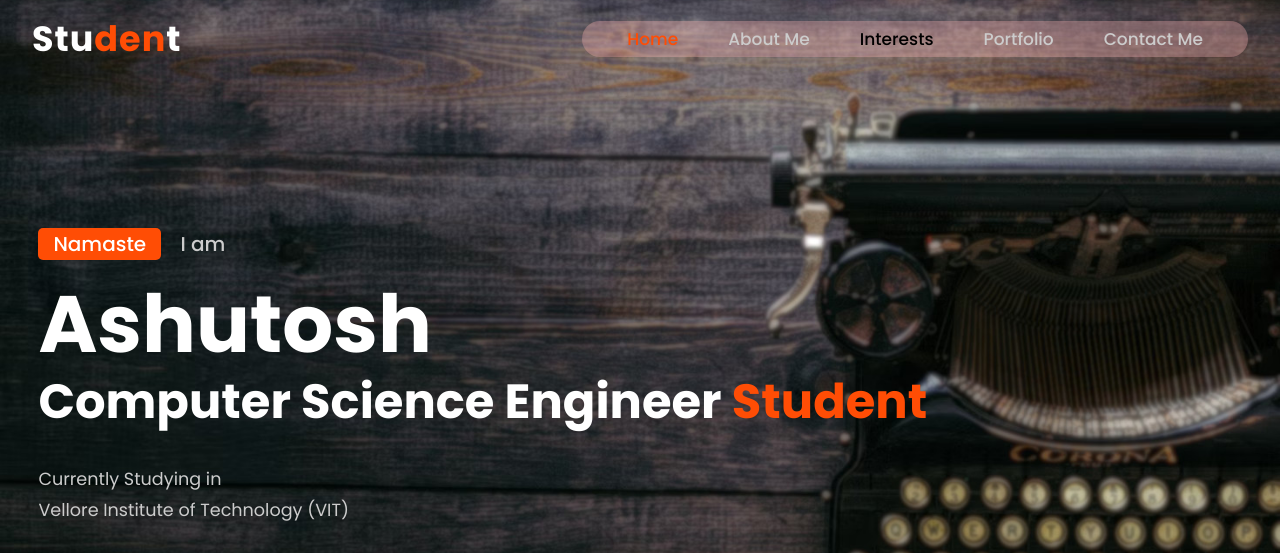
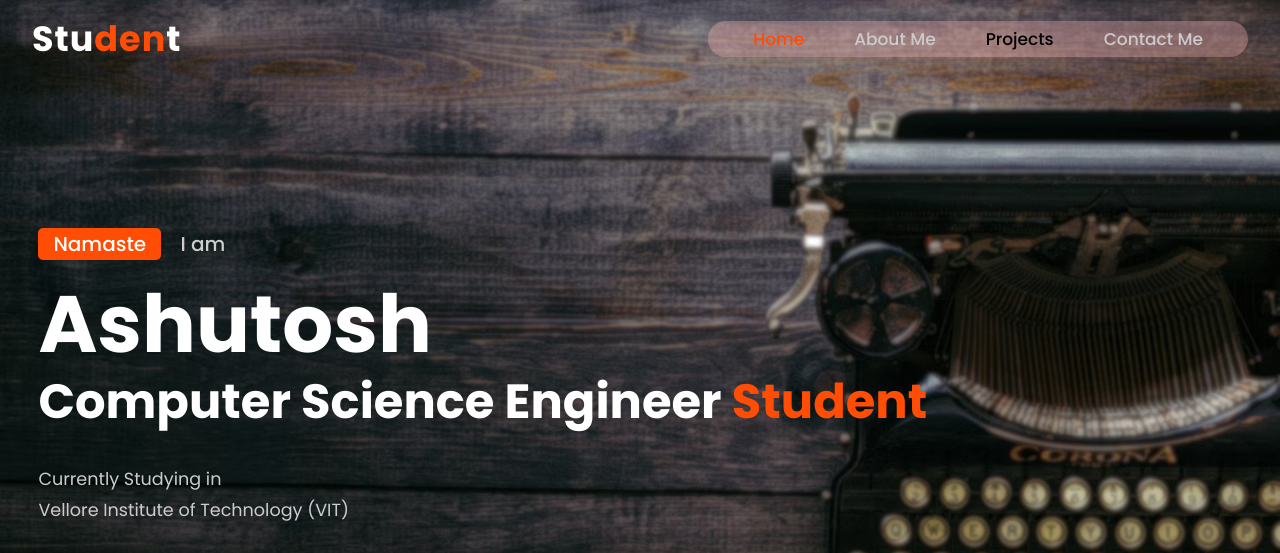
Before and after one commit to atbashyal/Personal-Website, a plain HTML site: page index.html in a window 1280 px wide. Shown: the top 553 px of the page. Drawn offline with nearby package versions, Linux system fonts and the light colour scheme.

Commit message:
Update index.html

```diff
--- a/index.html
+++ b/index.html
@@ -26,8 +26,8 @@
 		<ul class="navlist">
 			<li><a href="#home" class="active">Home</a></li>
 			<li><a href="#about">About Me</a></li>
-			<li><a href="#services" style="color:black;">Interests</a></li>
-			<li><a href="#portfolio">Portfolio</a></li>
+			<li><a href="#services" style="color:black;">Projects</a></li>
+<!-- 			<li><a href="#portfolio">Portfolio</a></li> -->
 			<li><a href="#contact">Contact Me</a></li>
 		</ul>
 
```
